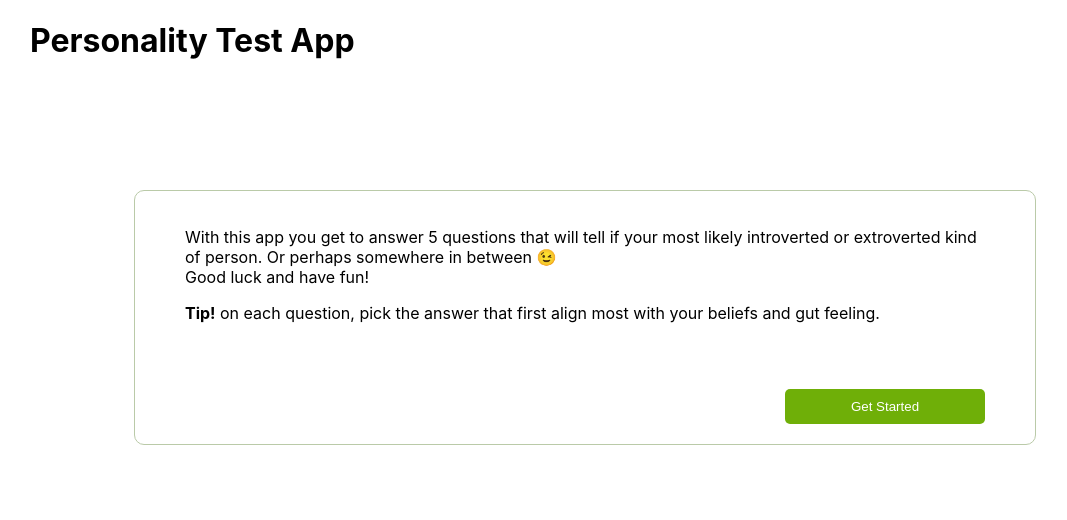
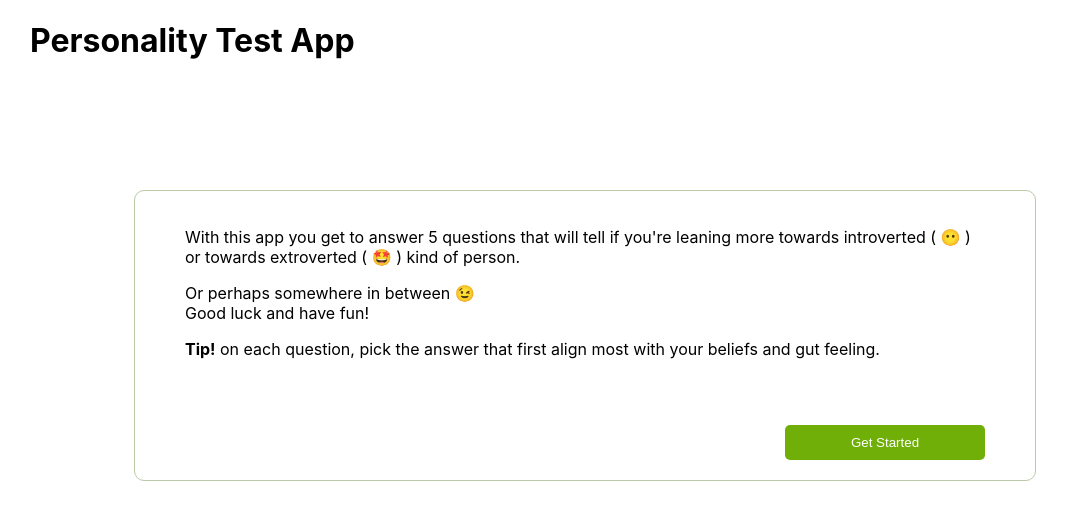
Before and after one commit to Clobbe/personality-test-app, a React (Create React App) app in the folder frontend/: page / in a window 1280 px wide. Shown: the top 520 px of the page, without its empty margins (55-1122 px from the left). Built offline with nearby package versions, Linux system fonts and the light colour scheme.

Commit message:
ADD :: adding emojis to intro-text

```diff
--- a/frontend/src/pages/Index.tsx
+++ b/frontend/src/pages/Index.tsx
@@ -5,12 +5,11 @@ import Card from "../components/atoms/Card";
 
 /*
 
-    TODO :: svg icons for "are you intro / extro"
-    TODO :: add introductionary text
-    TODO :: add "get started"-button
-    TODO :: create button-component to reuse
-    TODO :: create radiobutton-component to reuse between pages
-    TODO :: create paper-component to frame the content
+    //TODO :: icons for "are you intro / extro"
+    //TODO :: add introductionary text
+    //TODO :: add "get started"-button
+    //TODO :: create button-component to reuse
+    //TODO :: create paper-component to frame the content
 
  */
 
@@ -21,9 +20,12 @@ const Index = () => {
         <Row>
           <Col>
             <p>
-              With this app you get to answer 5 questions that will tell if your
-              most likely introverted or extroverted kind of person. Or perhaps
-              somewhere in between 😉 <br /> Good luck and have fun!
+              With this app you get to answer 5 questions that will tell if
+              you're leaning more towards introverted ( 😶 ) or towards
+              extroverted ( 🤩 ) kind of person. <br />
+            </p>
+            <p>
+              Or perhaps somewhere in between 😉 <br /> Good luck and have fun!
             </p>
             <p>
               <b>Tip!</b> on each question, pick the answer that first align
```
